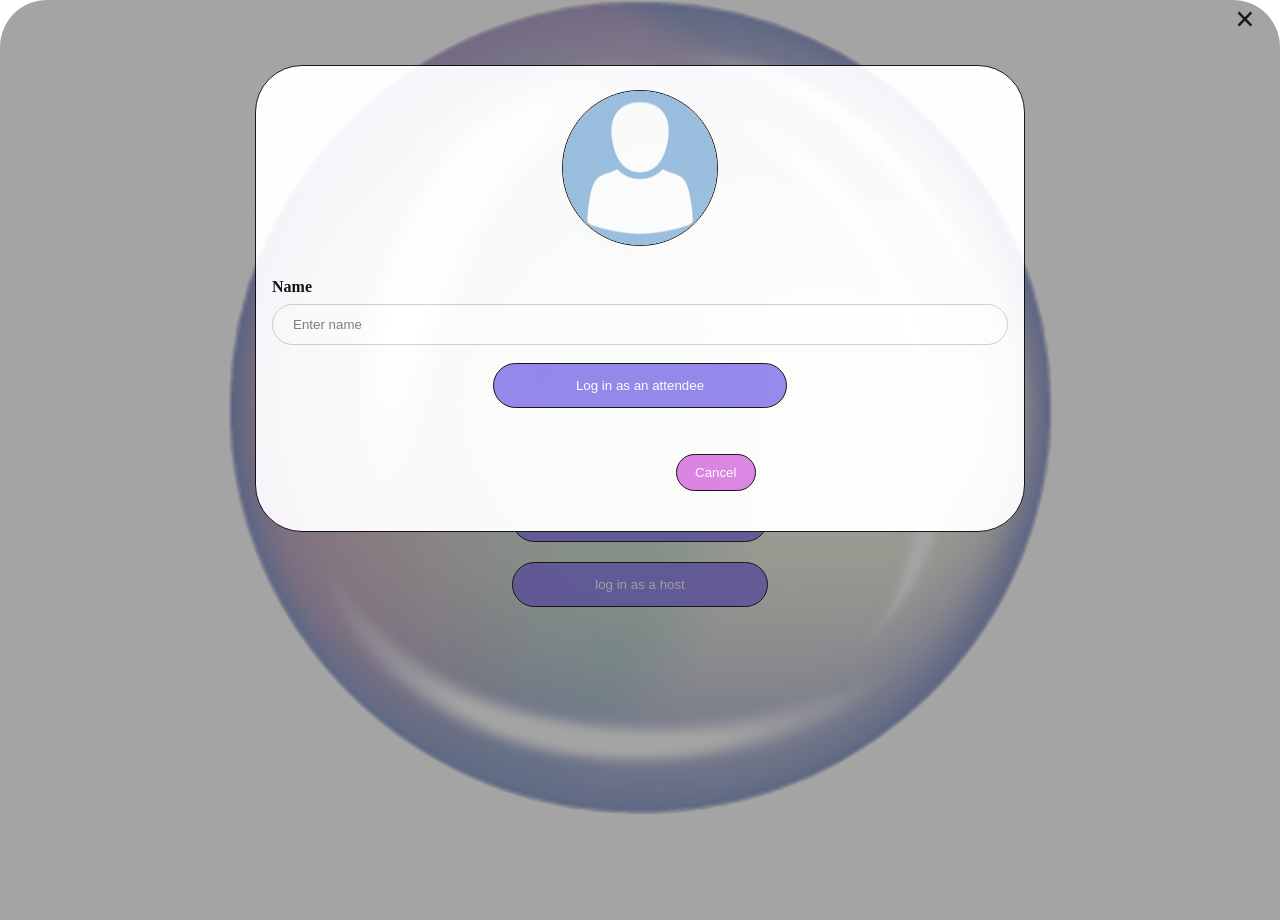
After one commit to icevin/bubble, a Python web app: template flask/templates/login.html in a window 1280 px wide, after a click on "log in as an attendee". The commit adds this page. Run offline with Jinja, Linux system fonts and the light colour scheme; the template is opened without the code that fills it, so the values that code supplies are empty.

Commit message:
Login functionality

```diff
--- /dev/null
+++ b/flask/static/css/login.css
@@ -0,0 +1,217 @@
+body {
+    font-family: Asap;
+    background-image: url("./images/bubble.png");
+    background-position: 50% 10%;
+    background-repeat: no-repeat;
+    background-size: 80%;
+    opacity: 0.9;
+}
+
+.title {
+    font-family: Asap;
+    font-style: normal;
+    font-weight: lighter;
+    font-size: 56px;
+    line-height: 64px;
+    text-align: center;
+    margin-top: 200px;
+    position: relative;
+    opacity: 1;
+}
+
+
+/* The Modal (background) */
+
+.modal {
+    display: none;
+    /* Hidden by default */
+    position: fixed;
+    /* Stay in place */
+    z-index: 1;
+    /* Sit on top */
+    left: 0;
+    top: 0;
+    width: 100%;
+    /* Full width */
+    height: 100%;
+    /* Full height */
+    overflow: auto;
+    /* Enable scroll if needed */
+    background-color: rgb(0, 0, 0);
+    /* Fallback color */
+    background-color: rgba(0, 0, 0, 0.4);
+    /* Black w/ opacity */
+    padding-top: 60px;
+    font-family: "Asap";
+    opacity: 1;
+    border-radius: 47px;
+}
+
+
+/* Modal Content/Box */
+
+.modal-content {
+    background-color: #fefefe;
+    margin: 5px auto;
+    /* 15% from the top and centered */
+    width: 60%;
+    /* Could be more or less, depending on screen size */
+    border: 1px solid #000000;
+    border-radius: 47px;
+}
+
+
+/* The Close Button */
+
+.close {
+    /* Position it in the top right corner outside of the modal */
+    position: absolute;
+    right: 25px;
+    top: 0;
+    color: #000;
+    font-size: 35px;
+    font-weight: bold;
+}
+
+
+/* Close button on hover */
+
+.close:hover,
+.close:focus {
+    color: red;
+    cursor: pointer;
+}
+
+
+/* Full-width input fields */
+
+input[type=text],
+input[type=password] {
+    width: 100%;
+    padding: 12px 20px;
+    margin: 8px 0;
+    display: inline-block;
+    border: 1px solid #ccc;
+    box-sizing: border-box;
+    border-radius: 47px;
+}
+
+.buttonContainer {
+    display: flex;
+    flex-wrap: wrap;
+    justify-content: center;
+    align-items: center;
+    margin: 0;
+    position: absolute;
+    top: 60%;
+    left: 50%;
+    transform: translate(-50%, -50%);
+    width: 50%;
+    opacity: 1;
+}
+
+
+/* Set a style for all buttons */
+
+button {
+    position: relative;
+    display: flex;
+    margin-left: 30%;
+    margin-right: 30%;
+    margin-top: 10px;
+    margin-bottom: 10px;
+    width: 40%;
+    background-color: #8C7EED;
+    color: white;
+    padding: 14px 20px;
+    border: none;
+    cursor: pointer;
+    text-align: center;
+    justify-content: center;
+    align-items: center;
+    border: 1px solid #000000;
+    border-radius: 47px;
+}
+
+button:hover {
+    opacity: 0.8;
+}
+
+
+/* Extra styles for the cancel button */
+
+.cancelContainer {
+    width: auto;
+}
+
+.cancelbtn {
+    width: auto;
+    padding: 10px 18px;
+    background-color: #DB7AE4;
+    margin-left: 400px;
+    margin-bottom: 40px;
+}
+
+
+/* Center the image and position the close button */
+
+.imgcontainer {
+    text-align: center;
+    margin: 24px 0 12px 0;
+    position: relative;
+}
+
+img.avatar {
+    width: 20%;
+    border-radius: 50%;
+    border: 1px solid #000000;
+}
+
+.container {
+    padding: 16px;
+    border-radius: 47px;
+}
+
+span.psw {
+    float: right;
+    padding-top: 16px;
+}
+
+
+/* Change styles for span and cancel button on extra small screens */
+
+@media screen and (max-width: 300px) {
+    span.psw {
+        display: block;
+        float: none;
+    }
+    .cancelbtn {
+        width: 100%;
+    }
+}
+
+
+/* Add Zoom Animation */
+
+.animate {
+    -webkit-animation: animatezoom 0.6s;
+    animation: animatezoom 0.6s
+}
+
+@-webkit-keyframes animatezoom {
+    from {
+        -webkit-transform: scale(0)
+    }
+    to {
+        -webkit-transform: scale(1)
+    }
+}
+
+@keyframes animatezoom {
+    from {
+        transform: scale(0)
+    }
+    to {
+        transform: scale(1)
+    }
+}
--- /dev/null
+++ b/flask/templates/login.html
@@ -0,0 +1,113 @@
+<!DOCTYPE html>
+<html lang="en">
+
+<head>
+    <meta charset="utf-8" />
+    <!--  <link rel="icon" href="%PUBLIC_URL%/favicon.ico" /> -->
+    <meta name="viewport" content="width=device-width, initial-scale=1" />
+    <link rel="stylesheet" href="../static/css/login.css" />
+
+    <!--
+      Notice the use of %PUBLIC_URL% in the tags above.
+      It will be replaced with the URL of the `public` folder during the build.
+      Only files inside the `public` folder can be referenced from the HTML.
+
+      Unlike"/favicon.ico" or"favicon.ico","%PUBLIC_URL%/favicon.ico" will
+      work correctly both with client-side routing and a non-root public URL.
+      Learn how to configure a non-root public URL by running `npm run build`.
+    -->
+    <title>bubble login</title>
+    <script>
+        // Get the modal
+        var modal1 = document.getElementById('attendee-login');
+        var modal2 = document.getElementById('host-login');
+        // When the user clicks anywhere outside of the modal, close it
+        window.onclick = function(event) {
+            if (event.target == modal1) {
+                modal1.style.display = "none";
+            }
+        }
+        window.onclick = function(event) {
+            if (event.target == modal2) {
+                modal2.style.display = "none";
+            }
+        }
+
+        function getData() {
+            //gettting the value
+            var name = document.getElementById("attendee-name").value;
+            var room = document.getElementById("room-name").value;
+
+            console.log('set!');
+            //saving the values in local storage
+            localStorage.setItem("name", name);
+            localStorage.setItem("room", room);
+        }
+
+        function getDataAttendee() {
+            //gettting the value
+            var name = document.getElementById("attendee-name").value;
+            //saving the values in local storage
+            localStorage.setItem("name", name);
+        }
+    </script>
+
+</head>
+
+<body>
+    <!-- Button to open the modal login form -->
+    <div class="title">
+        welcome to bubble
+    </div>
+    <div class="buttonContainer">
+        <button onclick="document.getElementById('attendee-login').style.display='block'">log in as an attendee</button>
+        <button onclick="document.getElementById('host-login').style.display='block'">log in as a host</button>
+    </div>
+    <!-- The Modal -->
+    <div id="attendee-login" class="modal">
+        <span onclick="document.getElementById('attendee-login').style.display='none'" class="close" title="Close Modal">&times;</span>
+        <!-- Attendee -->
+        <form class="modal-content animate" action="./lecture">
+            <div class="imgcontainer">
+                <img src="../static/css/images/avatar.png" alt="Avatar" class="avatar">
+            </div>
+
+            <div class="container">
+                <label for="uname"><b>Name</b></label>
+                <input type="text" onkeyup="getData();" placeholder="Enter name" id="attendee-name" required>
+
+                <button type="submit" onclick="getData();">Log in as an attendee</button>
+            </div>
+
+            <div class=" cancelContainer" style="margin: 20px;">
+                <button type="button" onclick="document.getElementById( 'attendee-login').style.display='none'" class="cancelbtn">Cancel</button>
+            </div>
+        </form>
+    </div>
+
+    <!-- Host -->
+    <div id="host-login" class="modal">
+        <span onclick="document.getElementById( 'host-login').style.display='none'" class="close" title="Close Modal">&times;</span>
+        <!-- Modal Content -->
+        <form class="modal-content animate" action="./host" method="GET">
+            <div class="imgcontainer">
+                <img src="../static/css/images/avatar.png" alt="Avatar" class="avatar">
+            </div>
+
+            <div class="container">
+                <label for="uname"><b>Name</b></label>
+                <input type="text" placeholder="Enter name" id="host-name" required>
+
+                <label for="rname"><b>Room Name</b></label>
+                <input type="text" placeholder="Enter room name" id="room-name" required>
+
+                <button type="submit" onclick="getData()">Log in as a host</button>
+            </div>
+            <div class="cancelContainer" style="margin: 20px;">
+                <button type="button" onclick="document.getElementById( 'host-login').style.display='none'" class="cancelbtn">Cancel</button>
+            </div>
+        </form>
+    </div>
+</body>
+
+</html>
```
Also changed, not shown: flask/main.py (+8 -1 lines), flask/static/css/lecture.css (+33 -3 lines), flask/static/css/timeline.css (added, +169 -0 lines), flask/templates/host.html (added, +67 -0 lines), flask/templates/index.html (+27 -2 lines), flask/static/css/images/avatar.png (added), flask/static/css/images/bubble.png (added), flask/test.db.
